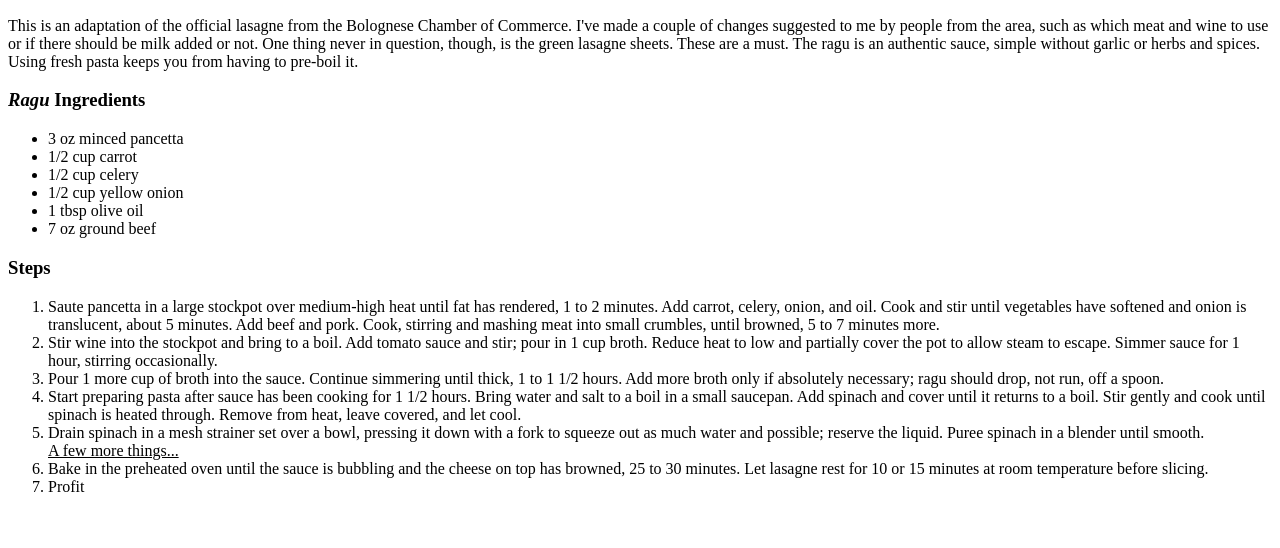
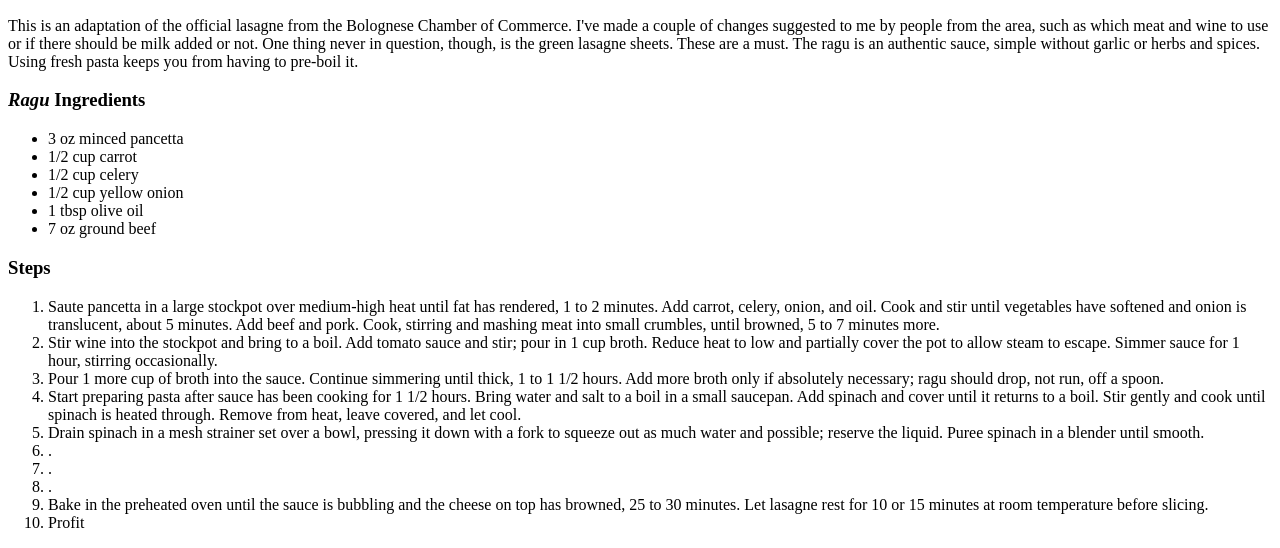
Before and after one commit to bread-stik/odin-recipes, a plain HTML site: page recipes/lasagna.html in a window 1280 px wide. Shown: the part 734-1282 px from the top of the page. Before the commit the page ends 1246 px from the top, so only its background shows below. Drawn offline with Linux system fonts and the light colour scheme.

Commit message:
fixed stuff i think

```diff
--- a/recipes/lasagna.html
+++ b/recipes/lasagna.html
@@ -33,7 +33,9 @@
         <li>Pour 1 more cup of broth into the sauce. Continue simmering until thick, 1 to 1 1/2 hours. Add more broth only if absolutely necessary; ragu should drop, not run, off a spoon.</li>
         <li>Start preparing pasta after sauce has been cooking for 1 1/2 hours. Bring water and salt to a boil in a small saucepan. Add spinach and cover until it returns to a boil. Stir gently and cook until spinach is heated through. Remove from heat, leave covered, and let cool.</li>
         <li>Drain spinach in a mesh strainer set over a bowl, pressing it down with a fork to squeeze out as much water and possible; reserve the liquid. Puree spinach in a blender until smooth.</li>
-        <li12><u>A few more things...</u></li12>
+        <li>.</li>
+        <li>.</li>
+        <li>.</li>
         <li>Bake in the preheated oven until the sauce is bubbling and the cheese on top has browned, 25 to 30 minutes. Let lasagne rest for 10 or 15 minutes at room temperature before slicing.</li>
         <li>Profit</li>
 
```
